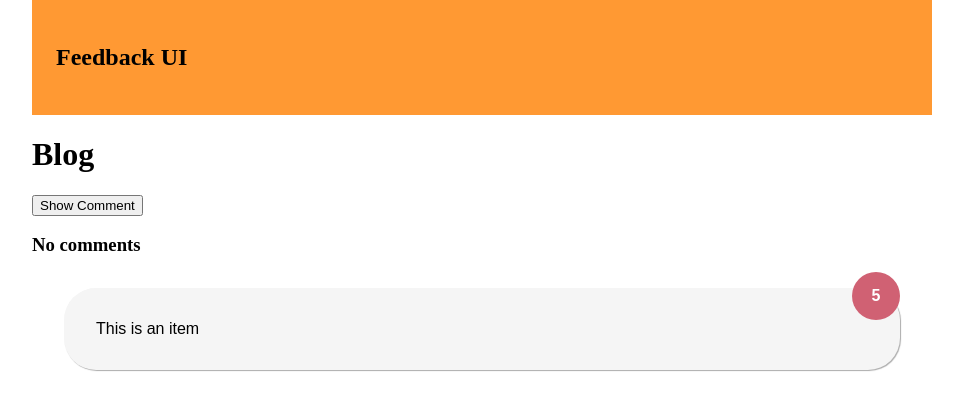
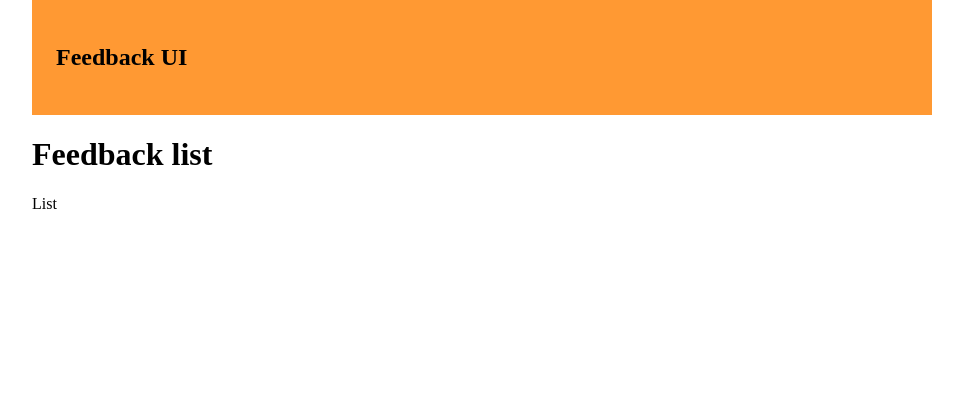
Before and after one commit to marcelox/feedback-app, a React (Create React App) app: page / in a window 1280 px wide. Shown: the top 410 px of the page, without its empty margins (158-1121 px from the left). Built offline with nearby package versions, Linux system fonts and the light colour scheme.

Commit message:
Clean code and add Feedbacklist component

```diff
--- a/src/App.js
+++ b/src/App.js
@@ -1,46 +1,22 @@
 import { useState } from 'react';
 import './index.scss';
 import Header from './components/Header';
-import FeedbackItem from './components/FeedbackItem';
+import FeedbackList from './components/FeedbackList';
 import FeedBackData from './data/FeedbackData';
 
 function App() {
 
   const [feedback, setFeedback] = useState(FeedBackData);
 
-  const title = 'Blog';
-  const comments = [
-    { id: 1, title: 'Awesome' },
-    { id: 2, title: 'Great' },
-    { id: 3, title: 'Amazing' },
-    { id: 4, title: 'Ridiculous' },
-    { id: 5, title: 'Nice' },
-  ];
-
   const loading = false;
-
-  const [comment, setComment] = useState(false);
-
-  const commentBlock = (
-    <div>
-      <p>Comments ({comments.length})</p>
-      <ul>
-        {comments.map((comment) => (
-          <li key={comment.id}>{comment.title}</li>
-        ))}
-      </ul>
-    </div>
-  )
 
   if (loading) return <h1>Loading</h1>
 
   return (
     <>
       <Header bgColor="#f93" />
-      {title && <h1>{title}</h1>}
-      <button onClick={() => setComment(!comment)}>{comment ? 'Hide' : 'Show'} Comment</button>
-      {comment ? commentBlock : <h3>No comments</h3>}
-      <FeedbackItem />
+      <h1>Feedback list</h1>
+      <FeedbackList />
     </>
   )
 }
--- /dev/null
+++ b/src/components/FeedbackList.jsx
@@ -0,0 +1,7 @@
+function FeedbackList() {
+  return (
+    <div>List</div>
+  )
+}
+
+export default FeedbackList
```
